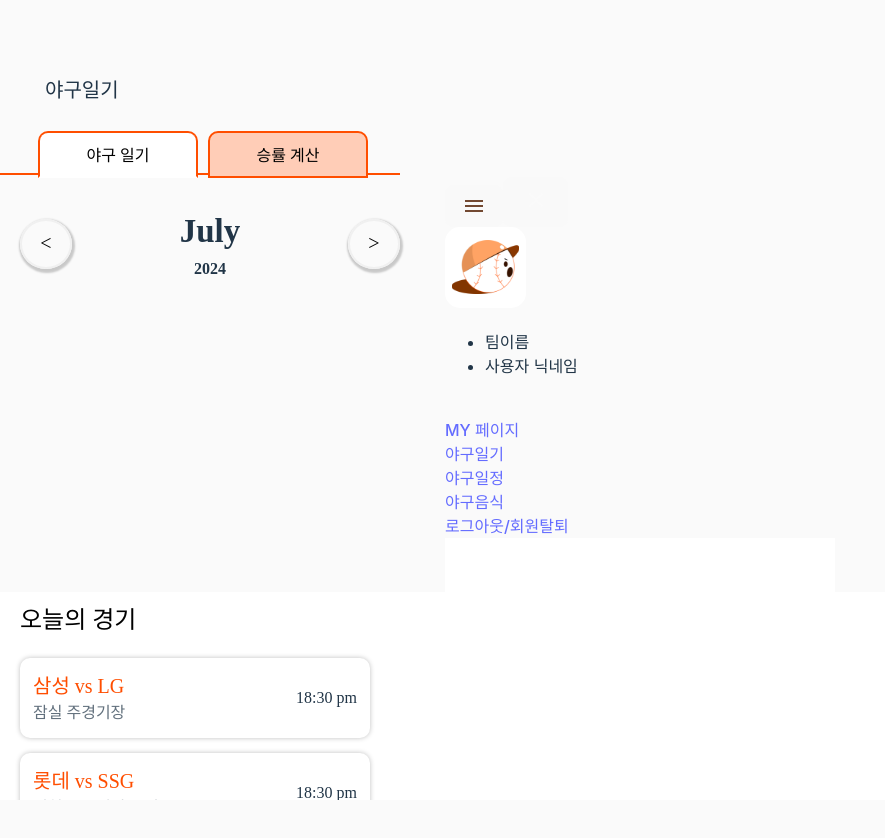
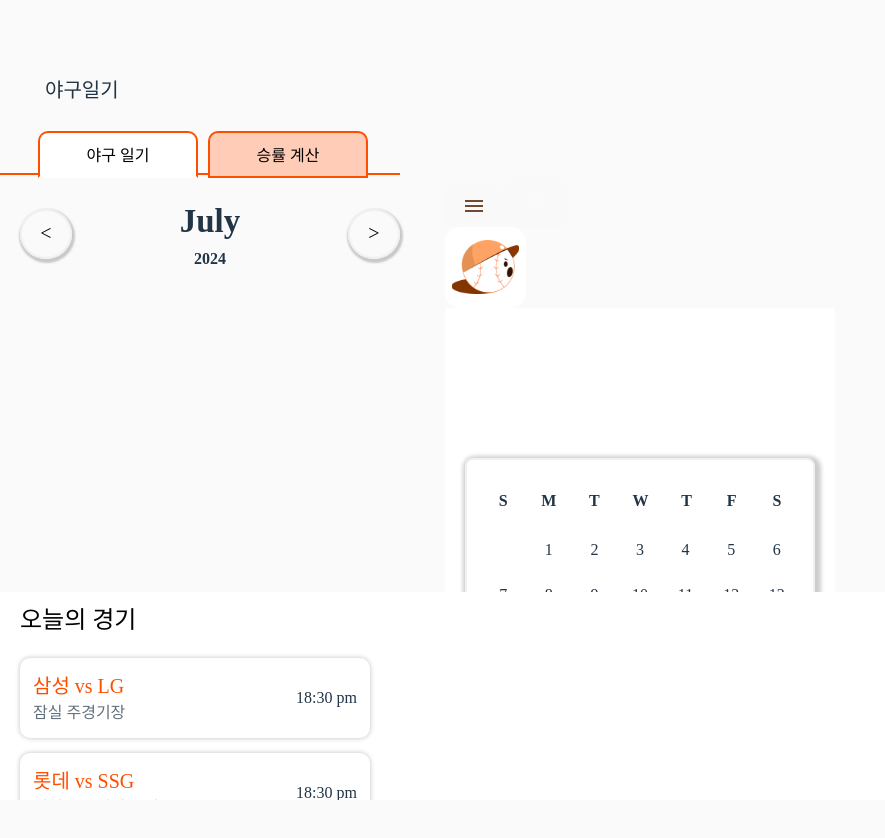
Before and after one commit to YahoProject/Yaho_FrontEnd, a React (Vite) app: page /calendar in a window 1280 px wide. Shown: the top 838 px of the page, without its empty margins (0-885 px from the left). Built offline with nearby package versions, Linux system fonts and the light colour scheme; no server answers; a web font is replaced by a local one.

Commit message:
Update CustomCalendar.css

```diff
--- a/src/styles/CustomCalendar.css
+++ b/src/styles/CustomCalendar.css
@@ -1,7 +1,7 @@
 .custom-calendar-wrapper{
   background-color: white;
   padding-top:50px;
-  margin-top:0;
+  margin-top:-230px;
   padding-bottom:20px;
   padding-right:20px;
   padding-left:20px;
@@ -18,7 +18,7 @@
 .calendar-header {
   position:absolute;
   display: flex;
-  top:232px;
+  top:222px;
   max-width:390px;
   width:90%;
   left:15px;
```
